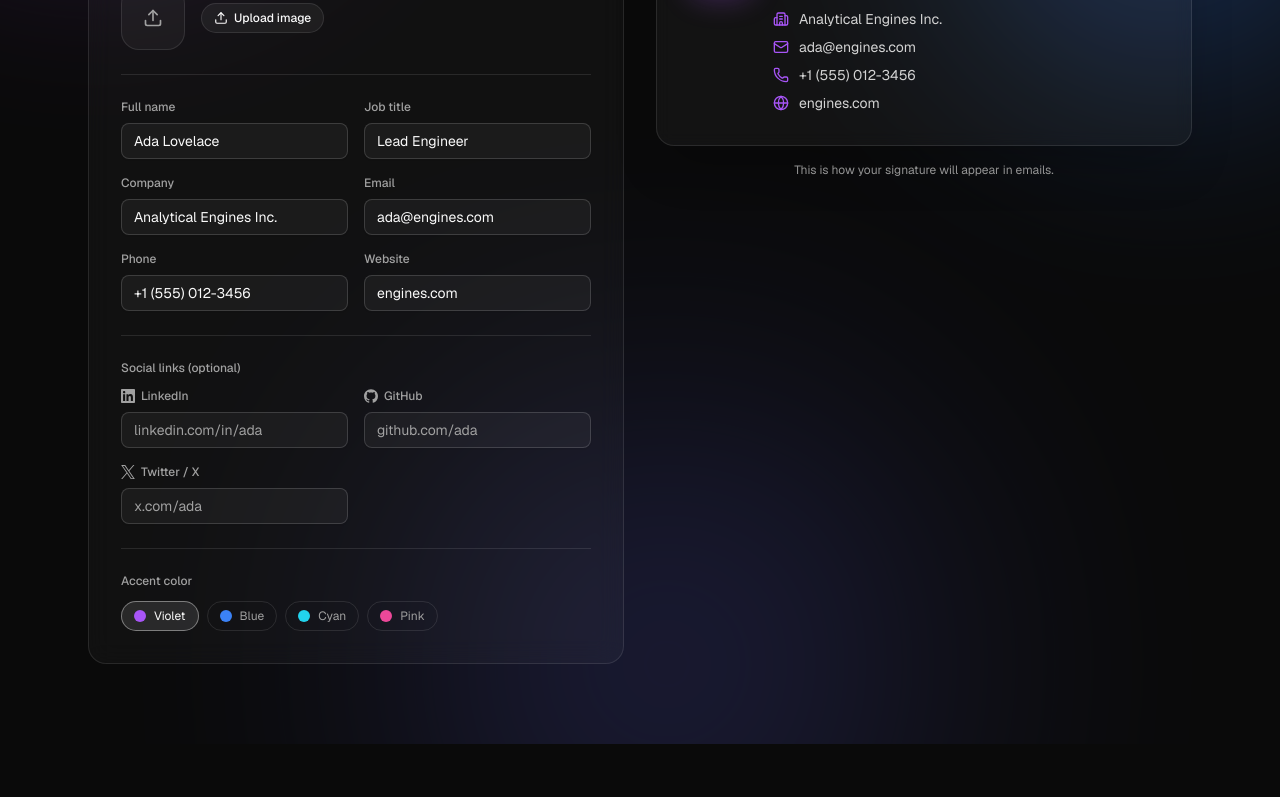
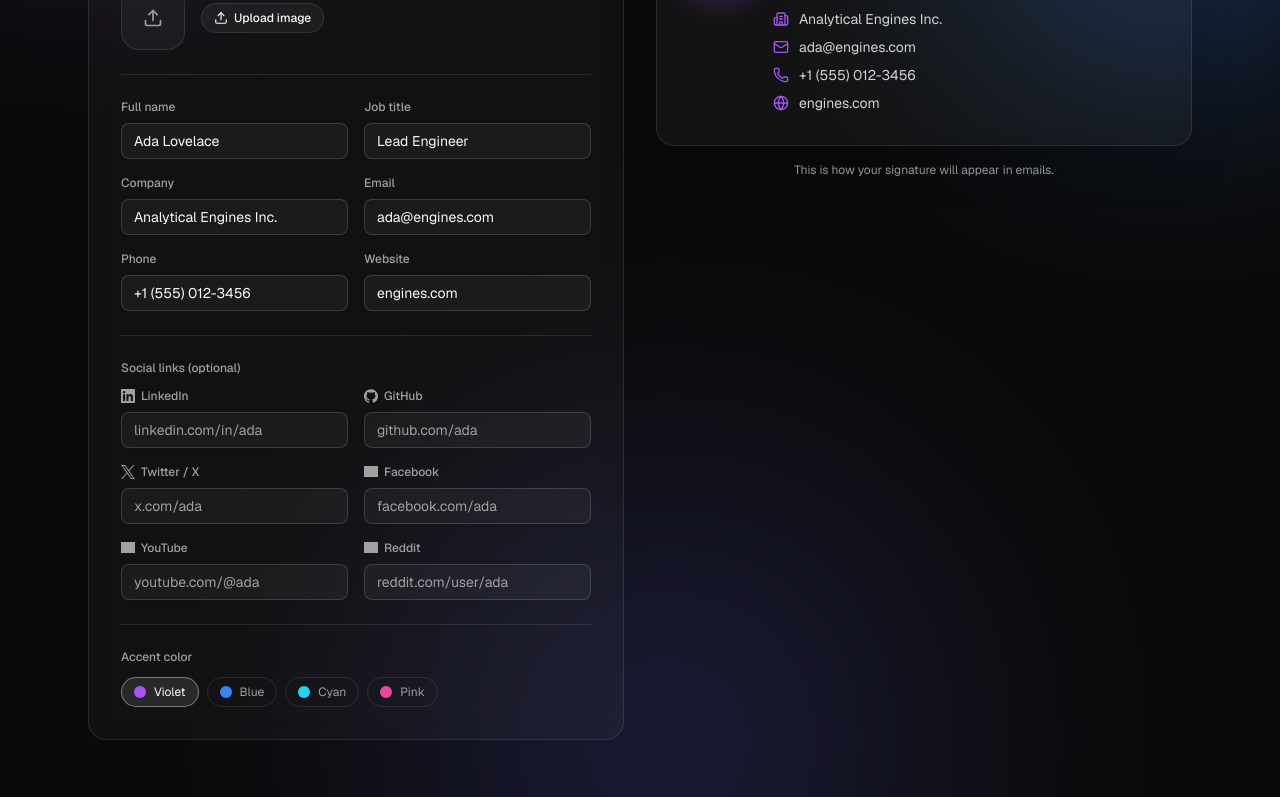
Before and after one commit to CoderSTanvir/v0-email-signature-generator, a Next.js app: page / in a window 1280 px wide. Shown: the part 410-1207 px from the top of the page. Before the commit the page ends 1154 px from the top, so only its background shows below. Built offline with nearby package versions, Linux system fonts and the light colour scheme; grey boxes are pictures that could not be loaded.

Commit message:
Add Facebook, YouTube, and Reddit to socials list

```diff
--- a/components/signature-form.tsx
+++ b/components/signature-form.tsx
@@ -68,6 +68,9 @@ export function SignatureForm({ data, onChange }: Props) {
     { key: "linkedin", label: "LinkedIn", placeholder: "linkedin.com/in/ada", src: "/icons/linkedin.svg" },
     { key: "github", label: "GitHub", placeholder: "github.com/ada", src: "/icons/github.svg" },
     { key: "twitter", label: "Twitter / X", placeholder: "x.com/ada", src: "/icons/x.svg" },
+    { key: "facebook", label: "Facebook", placeholder: "facebook.com/ada", src: "/icons/facebook.svg" },
+    { key: "youtube", label: "YouTube", placeholder: "youtube.com/@ada", src: "/icons/youtube.svg" },
+    { key: "reddit", label: "Reddit", placeholder: "reddit.com/user/ada", src: "/icons/reddit.svg" },
   ]
 
   return (
```
